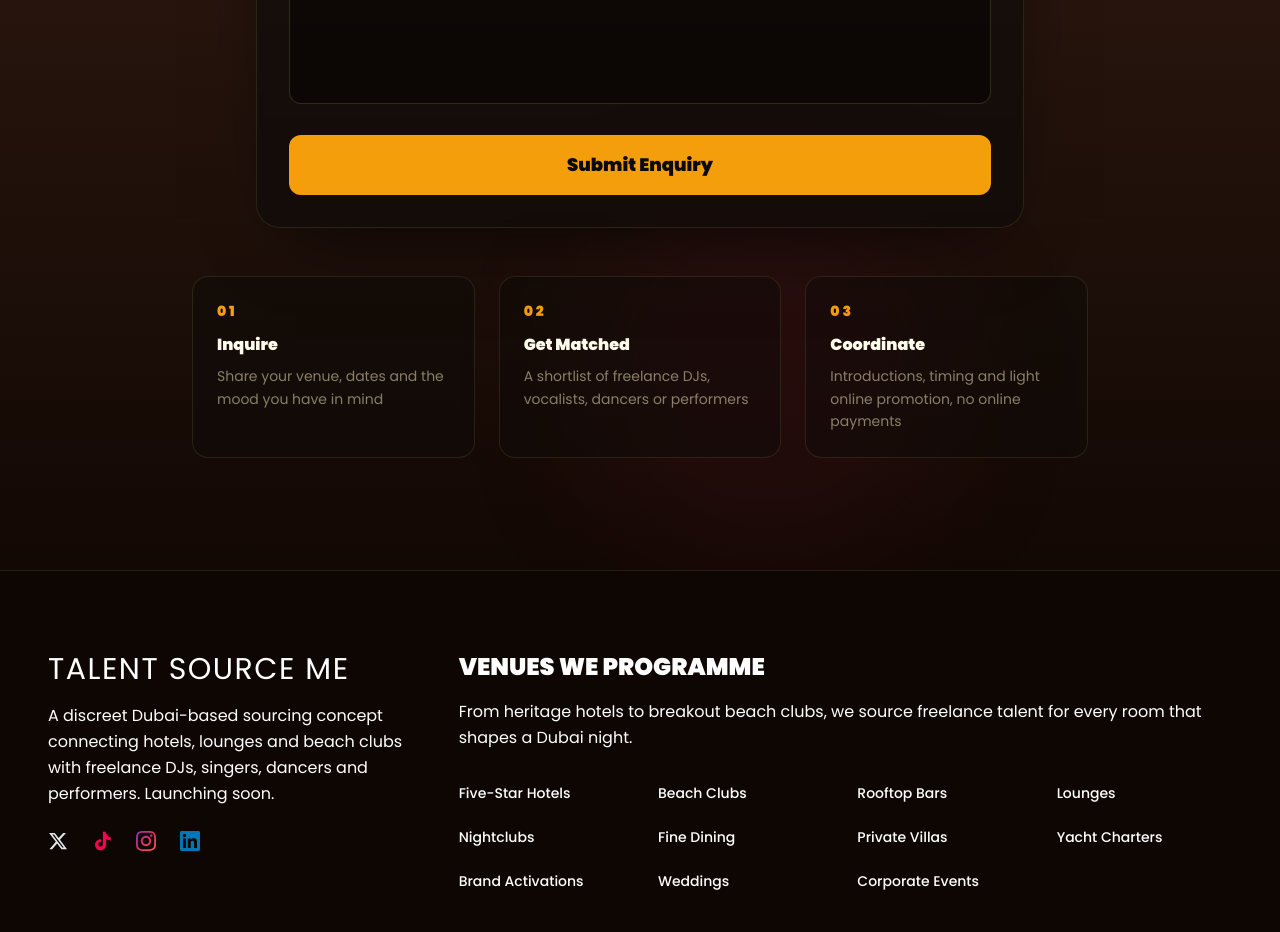
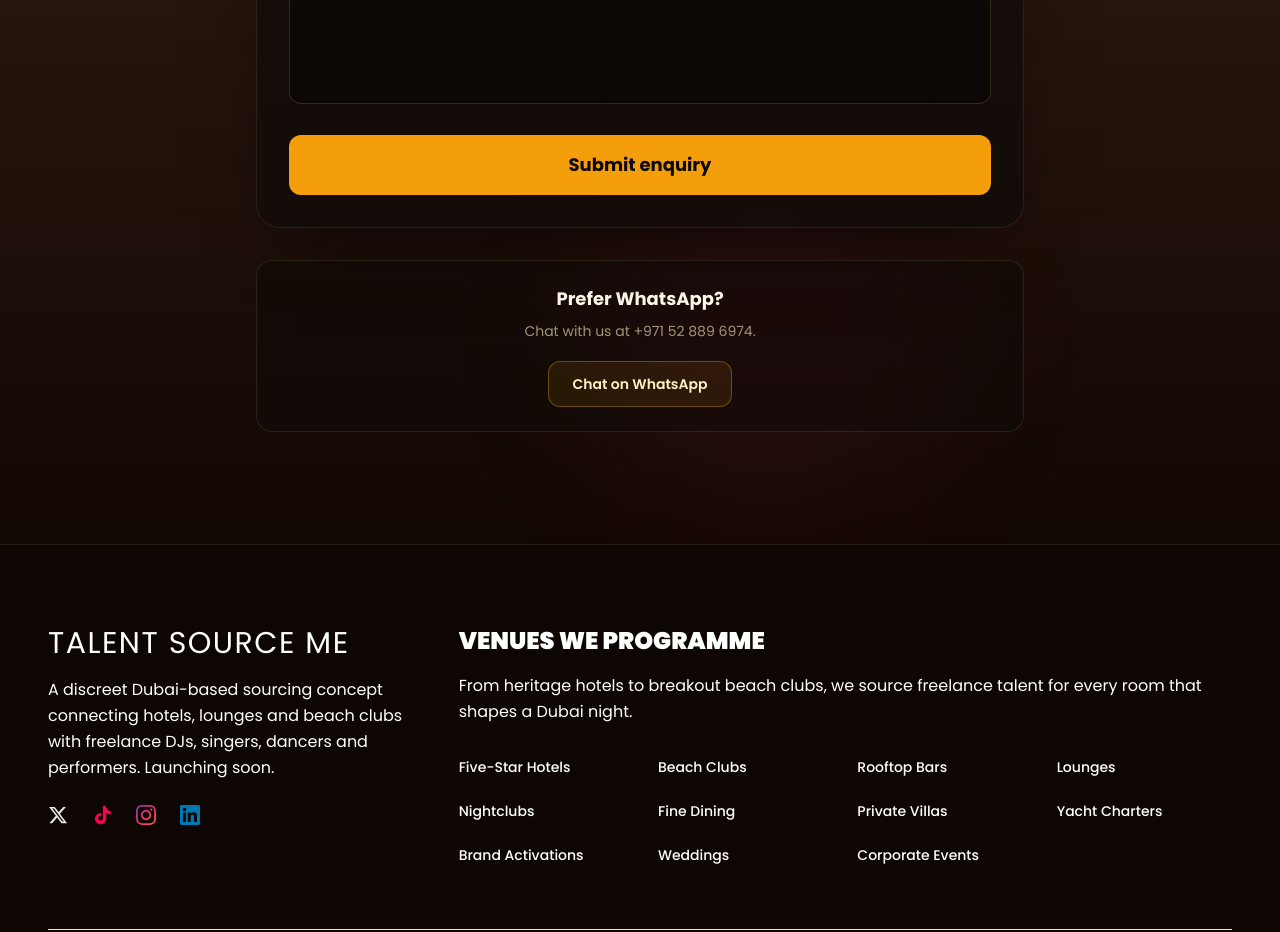
Before and after one commit to snape345/sweet-theme-haven, a React (Vite) app: page / in a window 1280 px wide. Shown: the part 4240-5172 px from the top of the page. Built offline with nearby package versions, Linux system fonts and the light colour scheme; the HTML template or start-up script is replaced by a standard one.

Commit message:
Changes
Co-authored-by: snape345 <154547548+snape345@users.noreply.github.com>

```diff
--- a/src/components/Contact.tsx
+++ b/src/components/Contact.tsx
@@ -121,30 +121,30 @@ export function Contact() {
               <button
                 type="submit"
                 disabled={isSubmitting}
-                className="w-full py-4 rounded-xl bg-amber-500 text-stone-950 font-black text-lg hover:bg-amber-400 transition-colors disabled:opacity-50"
+                className="w-full py-4 rounded-xl bg-amber-500 text-stone-950 font-bold text-lg hover:bg-amber-400 transition-colors disabled:opacity-50"
               >
-                {isSubmitting ? 'Sending...' : 'Submit Enquiry'}
+                {isSubmitting ? 'Sending...' : 'Submit enquiry'}
               </button>
             </form>
           </div>
+
+          {/* WhatsApp CTA */}
+          <div className="mt-8 rounded-2xl border border-amber-200/10 bg-stone-950/40 p-6 text-center">
+            <h3 className="text-lg font-bold text-amber-50 mb-2">Prefer WhatsApp?</h3>
+            <p className="text-amber-100/60 text-sm mb-5">
+              Chat with us at +971 52 889 6974.
+            </p>
+            <a
+              href="https://wa.me/971528896974"
+              target="_blank"
+              rel="noopener noreferrer"
+              className="inline-flex items-center justify-center gap-2 rounded-lg border border-amber-400/30 bg-amber-500/10 px-6 py-3 text-sm font-semibold text-amber-100 transition-all hover:bg-amber-500 hover:text-stone-950"
+            >
+              Chat on WhatsApp
+            </a>
+          </div>
         </div>
 
-        {/* Bottom Info */}
-        <div className="text-center mt-12">
-          <div className="grid grid-cols-1 md:grid-cols-3 gap-6 max-w-4xl mx-auto">
-            {[
-              { n: '01', t: 'Inquire', d: 'Share your venue, dates and the mood you have in mind' },
-              { n: '02', t: 'Get Matched', d: 'A shortlist of freelance DJs, vocalists, dancers or performers' },
-              { n: '03', t: 'Coordinate', d: 'Introductions, timing and light online promotion, no online payments' },
-            ].map((s) => (
-              <div key={s.n} className="rounded-2xl border border-amber-200/10 bg-stone-950/40 p-6 text-left">
-                <div className="text-amber-500 font-black text-sm tracking-[0.2em] mb-3">{s.n}</div>
-                <h4 className="font-black text-amber-50 mb-2">{s.t}</h4>
-                <p className="text-amber-100/50 text-sm leading-relaxed">{s.d}</p>
-              </div>
-            ))}
-          </div>
-        </div>
 
       </div>
     </section>
```
